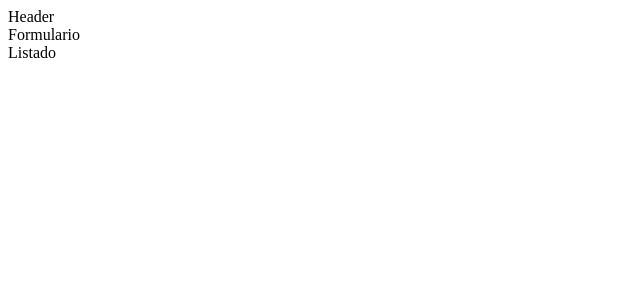
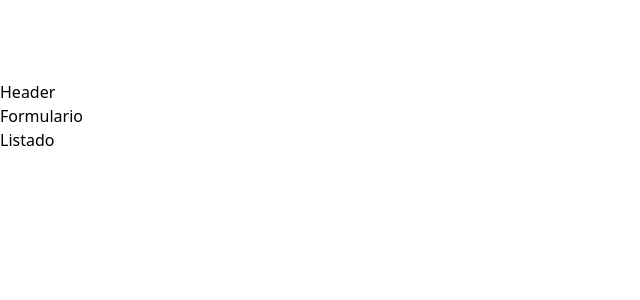
Before and after one commit to DevJonatanMorales/veterinaria, a React (Vite) app: page / in a window 1280 px wide. Shown: the top 300 px of the page, without its empty margins (0-640 px from the left). Built offline with nearby package versions, Linux system fonts and the light colour scheme.

Commit message:
Add Tailwind CSS and update App.jsx

```diff
--- a/src/App.jsx
+++ b/src/App.jsx
@@ -3,11 +3,11 @@ import { Header } from './components/Header';
 import { Listado } from './components/ListadoPacientes';
 
 function App() {
-	return <>
+	return <div className='container mx-auto mt-20' >
     <Header />
     <Formulario />
     <Listado />
-  </>;
+  </div>;
 }
 
 export default App;
--- /dev/null
+++ b/src/main.css
@@ -0,0 +1,3 @@
+@tailwind base;
+@tailwind components;
+@tailwind utilities;
--- a/src/main.jsx
+++ b/src/main.jsx
@@ -1,7 +1,7 @@
 import React from 'react'
 import ReactDOM from 'react-dom/client'
 import App from './App.jsx'
-
+import './main.css'
 
 ReactDOM.createRoot(document.getElementById('root')).render(
   <React.StrictMode>
--- a/tailwind.config.js
+++ b/tailwind.config.js
@@ -1,6 +1,6 @@
 /** @type {import('tailwindcss').Config} */
 export default {
-  content: [],
+  content: ["./index.html", "./src/**/*.jsx"],
   theme: {
     extend: {},
   },
```
